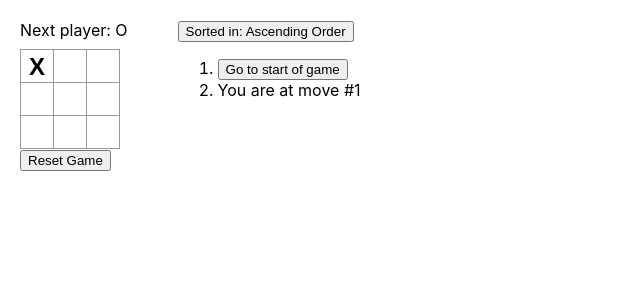
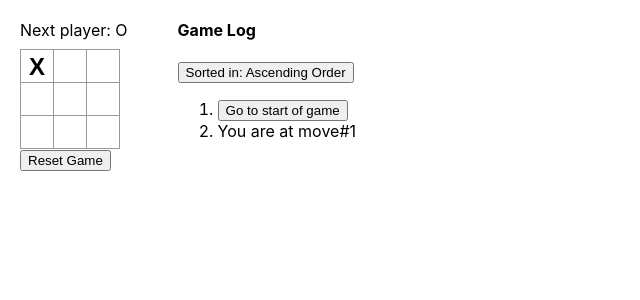
Before and after one commit to mich-chen/tic-tac-toe-app, a React (Create React App) app: page / in a window 1280 px wide. Both pictures are taken after a click on the button 37 px from the left and 66 px from the top of the page. Shown: the top 300 px of the page, without its empty margins (0-640 px from the left). Built offline with nearby package versions, Linux system fonts and the light colour scheme.

Commit message:
clean up

```diff
--- a/src/App.jsx
+++ b/src/App.jsx
@@ -15,8 +15,7 @@ const Square = ({ value, onSquareClick, isWinner }) => {
 
 const Board = ({ nextValue, squares, onPlay, winner }) => {
   const handleSquareClick = (i) => {
-    // check first if square has value, so cannot overwrite
-    // and check if we have winnter yet
+    // check so cannot override square value
     if (squares[i] || winner) {
       return;
     }
@@ -25,7 +24,7 @@ const Board = ({ nextValue, squares, onPlay, winner }) => {
     onPlay(nextSquares);
   }
 
-  // using 2 for-loops to render square board
+  // using 2 for-loops to render board - Tutorial's extra improvement question
   const cols = [];
   const rows = [];
   for (let i = 0; i < 9; i += 3) {
@@ -48,39 +47,9 @@ const Board = ({ nextValue, squares, onPlay, winner }) => {
 
   return (
     <div>
-
       {cols[0]}
       {cols[1]}
       {cols[2]}
-
-
-      {/* <div>
-        {squares.map((square, index) => {
-          return (<div>
-            <Square value={square} onSquareClick={() => handleSquareClick(index)} />
-          </div>)
-        })}
-      </div> */}
-
-
-
-      {/* <div className='board-row'>
-        <Square value={squares[0]} onSquareClick={() => handleSquareClick(0)}/>
-        <Square value={squares[1]} onSquareClick={() => handleSquareClick(1)}/>
-        <Square value={squares[2]} onSquareClick={() => handleSquareClick(2)}/>
-      </div>
-
-      <div className='board-row'>
-        <Square value={squares[3]} onSquareClick={() => handleSquareClick(3)}/>
-        <Square value={squares[4]} onSquareClick={() => handleSquareClick(4)}/>
-        <Square value={squares[5]} onSquareClick={() => handleSquareClick(5)}/>
-      </div>
-
-      <div className='board-row'>
-        <Square value={squares[6]} onSquareClick={() => handleSquareClick(6)}/>
-        <Square value={squares[7]} onSquareClick={() => handleSquareClick(7)}/>
-        <Square value={squares[8]} onSquareClick={() => handleSquareClick(8)}/>
-      </div> */}
     </div>
   )
 }
@@ -91,15 +60,14 @@ const Game = () => {
   const [isAscending, setIsAscending] = useState(true); // sorted by move #
 
   // 'X' is even move, 'O' is odd moves
-  const nextValue = currentMove % 2 === 0 ? 'X' : 'O'; // can dynamically calculate w/ useState()
+  const nextValue = currentMove % 2 === 0 ? 'X' : 'O';
   const currentBoard = history[currentMove];
 
   const handlePlay = (nextSquares) => {
-    const nextHistory = [...history.slice(0, currentMove + 1), nextSquares]; // keep history up to currentMove point (inclusive of current move);
+    // keep history up to currentMove point (inclusive of current move);
+    const nextHistory = [...history.slice(0, currentMove + 1), nextSquares];
     setHistory(nextHistory);
-    // move currentMove
     setCurrentMove(nextHistory.length - 1);
-
   }
 
   const handleLogJump = (i) => {
@@ -121,30 +89,24 @@ const Game = () => {
     : (!currentBoard.includes(null)) ? 'Draw!'
     : `Next player: ${nextValue}`;
 
-
   const log = history.map((squares, index) => {
-    let description;
-    if (index === currentMove) {
-      if (index === 0) {
-        description = `You are at start of game`;
-      } else {
-        description = `You are at move #${index}`;
-      }
+    let description = index === currentMove && index === 0 ? `You are at start of game`
+      : index === currentMove ? `You are at move#${index}`
+      : index ? `Go to move #${index}`
+      : `Go to start of game`
+    if (index === currentMove || (currentMove === index && index === 0)) {
       return (
         <li key={index}>
           <div>{description}</div>
         </li>
       );
-    } else if (index > 0) {
-      description = `Go to move #${index}`;
     } else {
-      description = `Go to start of game`;
+      return (
+        <li key={index}>
+          <button onClick={() => handleLogJump(index)}>{description}</button>
+        </li>
+      );
     }
-    return (
-      <li key={index}>
-        <button onClick={() => handleLogJump(index)}>{description}</button>
-      </li>
-    )
   });
 
   return (
@@ -155,6 +117,7 @@ const Game = () => {
         <button onClick={handleRestart}>Reset Game</button>
       </div>
       <div className='game-info'>
+        <h4>Game Log</h4>
         <button onClick={handleSort}>Sorted in: {isAscending ? 'Ascending Order' : 'Descending Order'}</button>
         <ol>
           {isAscending ? log : log.reverse()}
```
